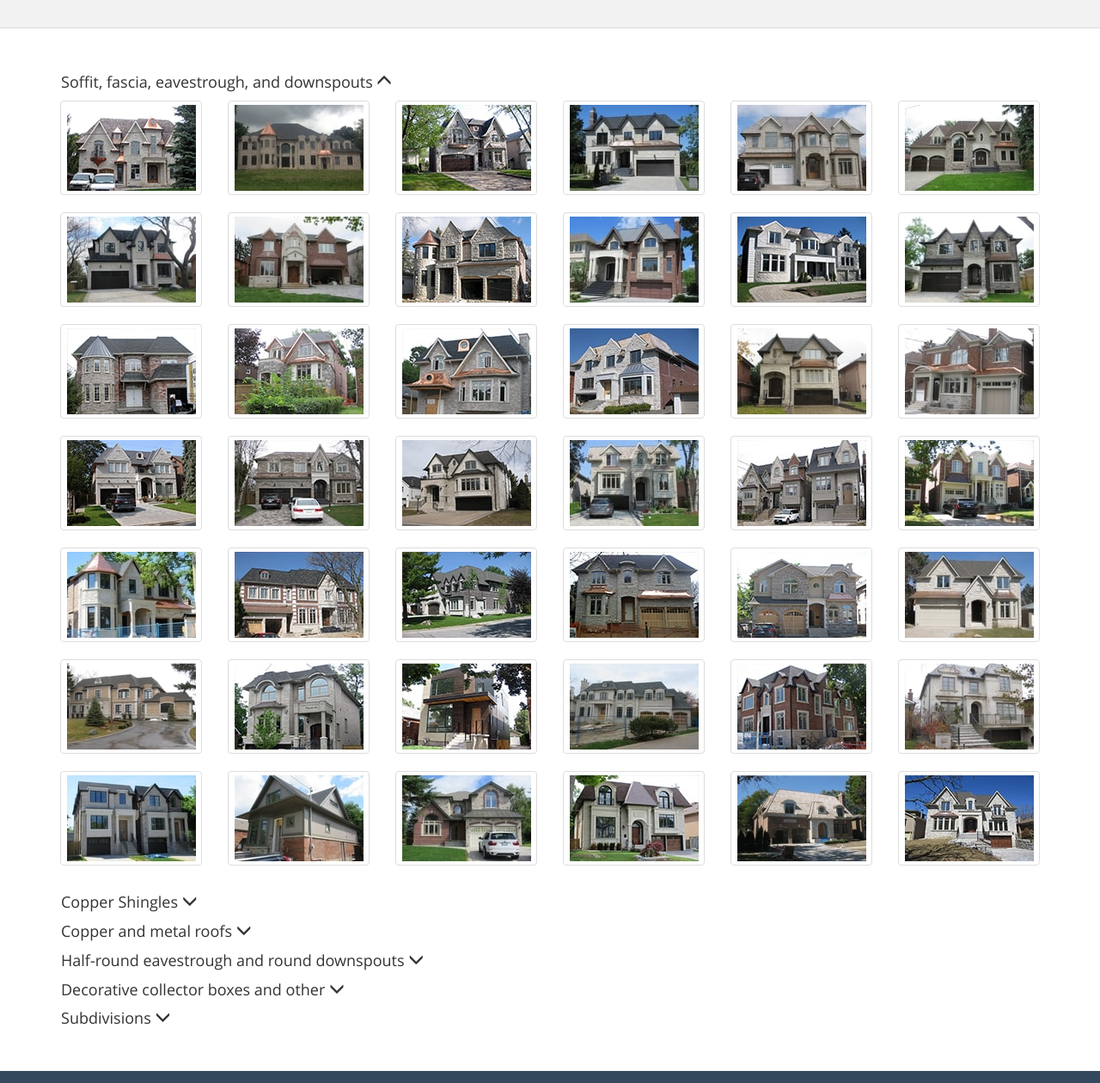
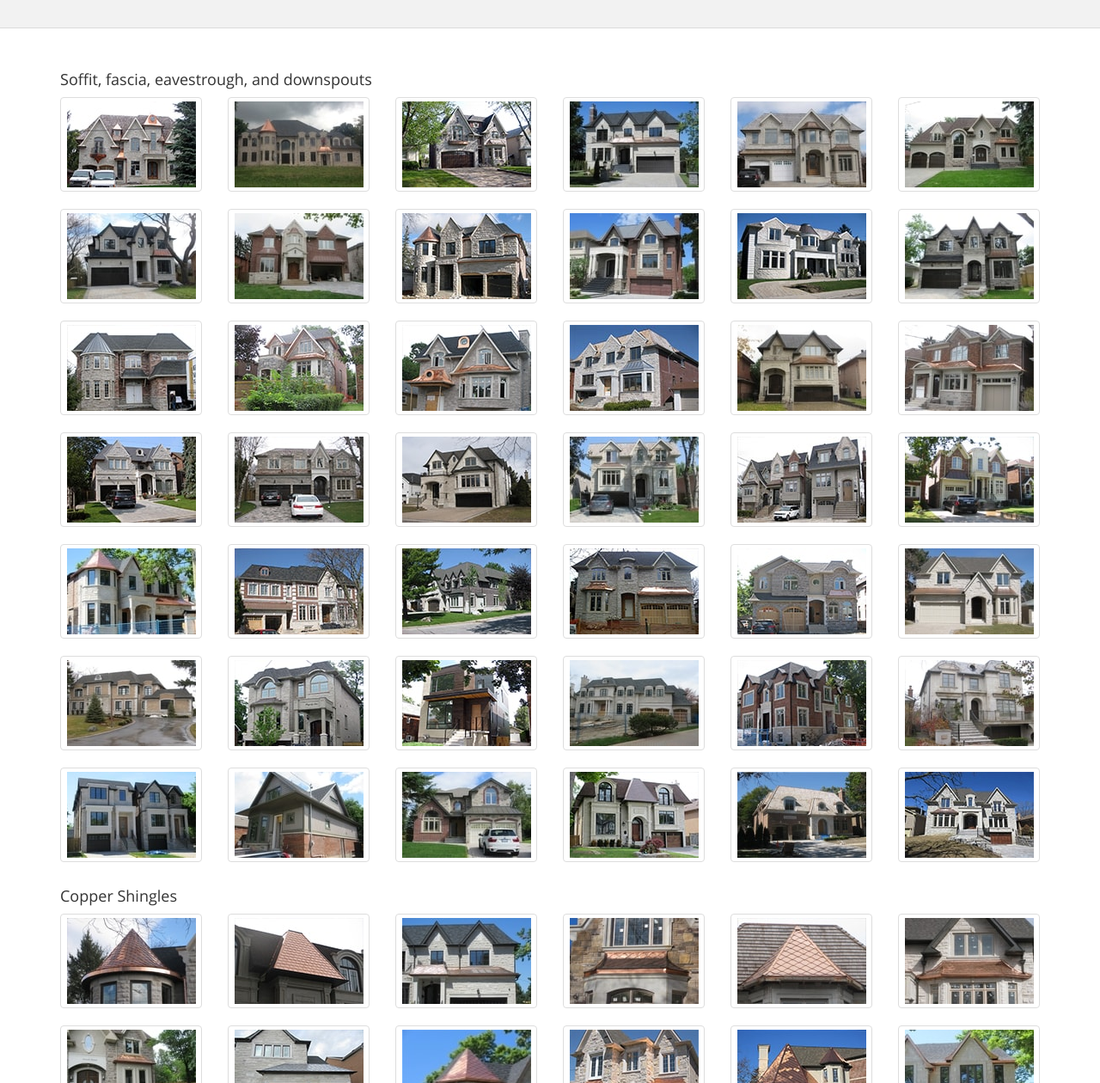
Before and after one commit to kdelalic/Delta-Aluminum, a plain HTML site: page gallery/index.html in a window 1280 px wide. Shown: the part 180-1440 px from the top of the page at 86% size. Drawn offline with nearby package versions, Linux system fonts and the light colour scheme.

Commit message:
Revert "Add Collapsing to Gallery"

```diff
--- a/css/gallery.css
+++ b/css/gallery.css
@@ -101,14 +101,6 @@
   opacity: 0;
 }
 
-.content h4 button {
-  background:none;
-  border:none;
-  padding-left:1px;
-  padding-right:1px;
-  outline:none;
-}
-
 .thumbnail:hover{
 	border: grey 1px solid;
 }
--- a/gallery/index.html
+++ b/gallery/index.html
@@ -65,8 +65,7 @@
 
 		<div class="content">
 			<div class="container">
-				<h4><button data-toggle="collapse" data-target="#soffit">Soffit, fascia, eavestrough, and downspouts <span class="glyphicon glyphicon-menu-down rotate"></span></button></h4>
-				<div id="soffit" class="collapse">
+				<h4>Soffit, fascia, eavestrough, and downspouts</h4>
 				<div class="row">
 					<div class="col-xs-6 col-md-2"><div class="thumbnail"><a href="/gallery/img/img79-min.jpg" class="swipebox" title="Copper roofs and other copper details, copper half-round eavestrough and round downspouts"><img src="/gallery/thumbnail/img79-min.jpg"></a></div></div>
 					<div class="col-xs-6 col-md-2"><div class="thumbnail"><a href="/gallery/img/img12-min.jpg" class="swipebox" title="Copper tower and bay window, decorative collector boxes, soffit, fascia, eavestrough"><img src="/gallery/thumbnail/img12-min.jpg"></a></div></div>
@@ -125,9 +124,7 @@
 					<div class="col-xs-6 col-md-2"><div class="thumbnail"><a href="/gallery/img/img41-min.jpg" class="swipebox" title="Soffit, fascia, eavestrough and copper arched roofs"><img src="/gallery/thumbnail/img41-min.jpg"></a></div></div>
 					<div class="col-xs-6 col-md-2"><div class="thumbnail"><a href="/gallery/img/img133-min.jpg" class="swipebox" title="Copper roof, soffit, fascia, and eavestrough"><img src="/gallery/thumbnail/img133-min.jpg"></a></div></div>
 				</div>
-				</div>
-				<h4><button data-toggle="collapse" data-target="#shingles">Copper Shingles <span class="glyphicon glyphicon-menu-down rotate"></span></button></h4>
-				<div id="shingles" class="collapse">
+				<h4>Copper Shingles</h4>
 				<div class="row">
 					<div class="col-xs-6 col-md-2"><div class="thumbnail"><a href="/gallery/img/img49-min.jpg" class="swipebox" title="Copper shingles tower"><img src="/gallery/thumbnail/img49-min.jpg"></a></div></div>
 					<div class="col-xs-6 col-md-2"><div class="thumbnail"><a href="/gallery/img/img100-min.jpg" class="swipebox" title="Hoizontal copper shingles"><img src="/gallery/thumbnail/img100-min.jpg"></a></div></div>
@@ -147,9 +144,7 @@
 					<div class="col-xs-6 col-md-2"><div class="thumbnail"><a href="/gallery/img/img134-min.jpg" class="swipebox" title="Copper roofs, half-round eavestrough"><img src="/gallery/thumbnail/img134-min.jpg"></a></div></div>
 					<div class="col-xs-6 col-md-2"><div class="thumbnail"><a href="/gallery/img/img46-min.jpg" class="swipebox" title="Copper shingles"><img src="/gallery/thumbnail/img46-min.jpg"></a></div></div>
 				</div>
-				</div>
-				<h4><button data-toggle="collapse" data-target="#roofs">Copper and metal roofs <span class="glyphicon glyphicon-menu-down rotate"></span></button></h4>
-				<div id="roofs" class="collapse">
+				<h4>Copper and metal roofs</h4>
 				<div class="row">
 					<div class="col-xs-6 col-md-2"><div class="thumbnail"><a href="/gallery/img/img114-min.jpg" class="swipebox" title="Copper details"><img src="/gallery/thumbnail/img114-min.jpg"></a></div></div>
 					<div class="col-xs-6 col-md-2"><div class="thumbnail"><a href="/gallery/img/img94-min.jpg" class="swipebox" title="Copper details"><img src="/gallery/thumbnail/img94-min.jpg"></a></div></div>
@@ -176,9 +171,7 @@
 					<div class="col-xs-6 col-md-2"><div class="thumbnail"><a href="/gallery/img/img126-min.jpg" class="swipebox" title="Copper dormer"><img src="/gallery/thumbnail/img126-min.jpg"></a></div></div>
 					<div class="col-xs-6 col-md-2"><div class="thumbnail"><a href="/gallery/img/img131-min.jpg" class="swipebox" title="Lead-coated copper roof and fascia, aluminum soffit"><img src="/gallery/thumbnail/img131-min.jpg"></a></div></div>
 				</div>
-				</div>
-				<h4><button data-toggle="collapse" data-target="#eaves">Half-round eavestrough and round downspouts <span class="glyphicon glyphicon-menu-down rotate"></span></button></h4>
-				<div id="eaves" class="collapse">
+				<h4>Half-round eavestrough and round downspouts</h4>
 				<div class="row">
 					<div class="col-xs-6 col-md-2"><div class="thumbnail"><a href="/gallery/img/img15-min.jpg" class="swipebox" title="Copper and aluminum half-round eavestrough"><img src="/gallery/thumbnail/img15-min.jpg"></a></div></div>
 					<div class="col-xs-6 col-md-2"><div class="thumbnail"><a href="/gallery/img/img102-min.jpg" class="swipebox" title="Copper half-round eavestrough"><img src="/gallery/thumbnail/img102-min.jpg"></a></div></div>
@@ -198,9 +191,7 @@
 					<div class="col-xs-6 col-md-2"><div class="thumbnail"><a href="/gallery/img/img37-min.jpg" class="swipebox" title="Decorative bracket for half round eavestrough"><img src="/gallery/thumbnail/img37-min.jpg"></a></div></div>
 					<div class="col-xs-6 col-md-2"><div class="thumbnail"><a href="/gallery/img/img104-min.jpg" class="swipebox" title="Stamped bracket for half round eavestrough"><img src="/gallery/thumbnail/img104-min.jpg"></a></div></div>
 				</div>
-				</div>
-				<h4><button data-toggle="collapse" data-target="#box">Decorative collector boxes and other <span class="glyphicon glyphicon-menu-down rotate"></span></button></h4>
-				<div id="box" class="collapse">
+				<h4>Decorative collector boxes and other</h4>
 				<div class="row">
 					<div class="col-xs-6 col-md-2"><div class="thumbnail"><a href="/gallery/img/img31-min.jpg" class="swipebox" title="Aluminum decorative collector boxes"><img src="/gallery/thumbnail/img31-min.jpg"></a></div></div>
 					<div class="col-xs-6 col-md-2"><div class="thumbnail"><a href="/gallery/img/img130-min.jpg" class="swipebox" title="Copper decorative collector boxes"><img src="/gallery/thumbnail/img130-min.jpg"></a></div></div>
@@ -216,9 +207,7 @@
 					<div class="col-xs-6 col-md-2"><div class="thumbnail"><a href="/gallery/img/img103-min.jpg" class="swipebox" title="Metal triangular box on 32&quot; overhang"><img src="/gallery/thumbnail/img103-min.jpg"></a></div></div>
 					<div class="col-xs-6 col-md-2"><div class="thumbnail"><a href="/gallery/img/img38-min.jpg" class="swipebox" title="Metal flashing with no visible screws"><img src="/gallery/thumbnail/img38-min.jpg"></a></div></div>
 				</div>
-				</div>
-				<h4><button data-toggle="collapse" data-target="#sub">Subdivisions <span class="glyphicon glyphicon-menu-down rotate"></span></button></h4>
-				<div id="sub" class="collapse">
+				<h4>Subdivisions</h4>
 				<div class="row">
 					<div class="col-xs-6 col-md-2"><div class="thumbnail"><a href="/gallery/img/img62-min.jpg" class="swipebox" title="Soffit, fascia, and eavestrough"><img src="/gallery/thumbnail/img62-min.jpg"></a></div></div>
 					<div class="col-xs-6 col-md-2"><div class="thumbnail"><a href="/gallery/img/img19-min.jpg" class="swipebox" title="Subdivision"><img src="/gallery/thumbnail/img19-min.jpg"></a></div></div>
@@ -234,7 +223,6 @@
 					<div class="col-xs-6 col-md-2"><div class="thumbnail"><a href="/gallery/img/img63-min.jpg" class="swipebox" title="Soffit, fascia, and eavestrough"><img src="/gallery/thumbnail/img63-min.jpg"></a></div></div>
 					<div class="col-xs-6 col-md-2"><div class="thumbnail"><a href="/gallery/img/img53-min.jpg" class="swipebox" title="Soffit, fascia, and eavestrough"><img src="/gallery/thumbnail/img53-min.jpg"></a></div></div>
 					<div class="col-xs-6 col-md-2"><div class="thumbnail"><a href="/gallery/img/img64-min.jpg" class="swipebox" title="Soffit, fascia, and eavestrough"><img src="/gallery/thumbnail/img64-min.jpg"></a></div></div>
-					</div>
 				</div>
 			</div>
 		</div>
@@ -279,38 +267,10 @@
 		<script>
 			$(document).ready(function() {
 				$('.swipebox').swipebox();
-				function collapse(){
-					$('button:nth(1)').trigger("click");
-					$('span:nth(5).rotate').rotate(-180);
-				}
-				setTimeout(collapse,700);
 			});
 
 			var cw = $('.footer iframe').width();
 			$('.footer iframe').css({'height':cw+'px'});
-
-			//rotate collapse
-			jQuery.fn.rotate = function(degrees) {
-			    $(this).css({'-webkit-transform' : 'rotate('+ degrees +'deg)',
-			                 '-moz-transform' : 'rotate('+ degrees +'deg)',
-			                 '-ms-transform' : 'rotate('+ degrees +'deg)',
-			                 'transform' : 'rotate('+ degrees +'deg)'});
-			    return $(this);
-			};
-
-
-
-			$('button').click(function(){
-				function check(element) {
-					if($($(element).attr('data-target')).hasClass( 'in' )){
-						$(element.firstElementChild).rotate(0);
-					} else {
-						$(element.firstElementChild).rotate(-180);
-					}
-				}
-				setTimeout(check(this),1000);
-			});
-
 		</script>
 
 	</body>
```
Also changed, not shown: css/gallery-min.css. Lines whose indentation alone changed are shown as unchanged.
